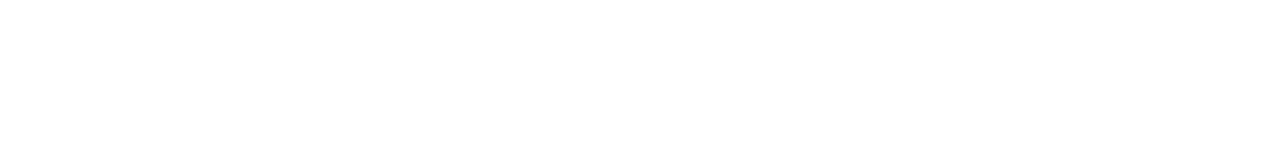
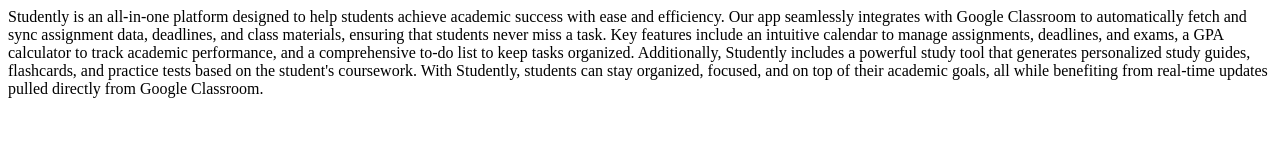
Before and after one commit to Studently-AI/info, a plain HTML site: page src/index.html in a window 1280 px wide. Drawn offline with Linux system fonts and the light colour scheme.

Commit message:
added description

```diff
--- a/src/index.html
+++ b/src/index.html
@@ -7,6 +7,14 @@
 </head>
     <!--This is a site which will display the information of the Studently app-->
 <body>
-
+    Studently is an all-in-one platform designed to help students achieve academic success
+    with ease and efficiency. Our app seamlessly integrates with Google Classroom to automatically
+    fetch and sync assignment data, deadlines, and class materials, ensuring that students never
+    miss a task. Key features include an intuitive calendar to manage assignments, deadlines,
+    and exams, a GPA calculator to track academic performance, and a comprehensive to-do list
+    to keep tasks organized. Additionally, Studently includes a powerful study tool that generates
+    personalized study guides, flashcards, and practice tests based on the student's coursework.
+    With Studently, students can stay organized, focused, and on top of their academic goals, all
+    while benefiting from real-time updates pulled directly from Google Classroom.
 </body>
 </html>
```
